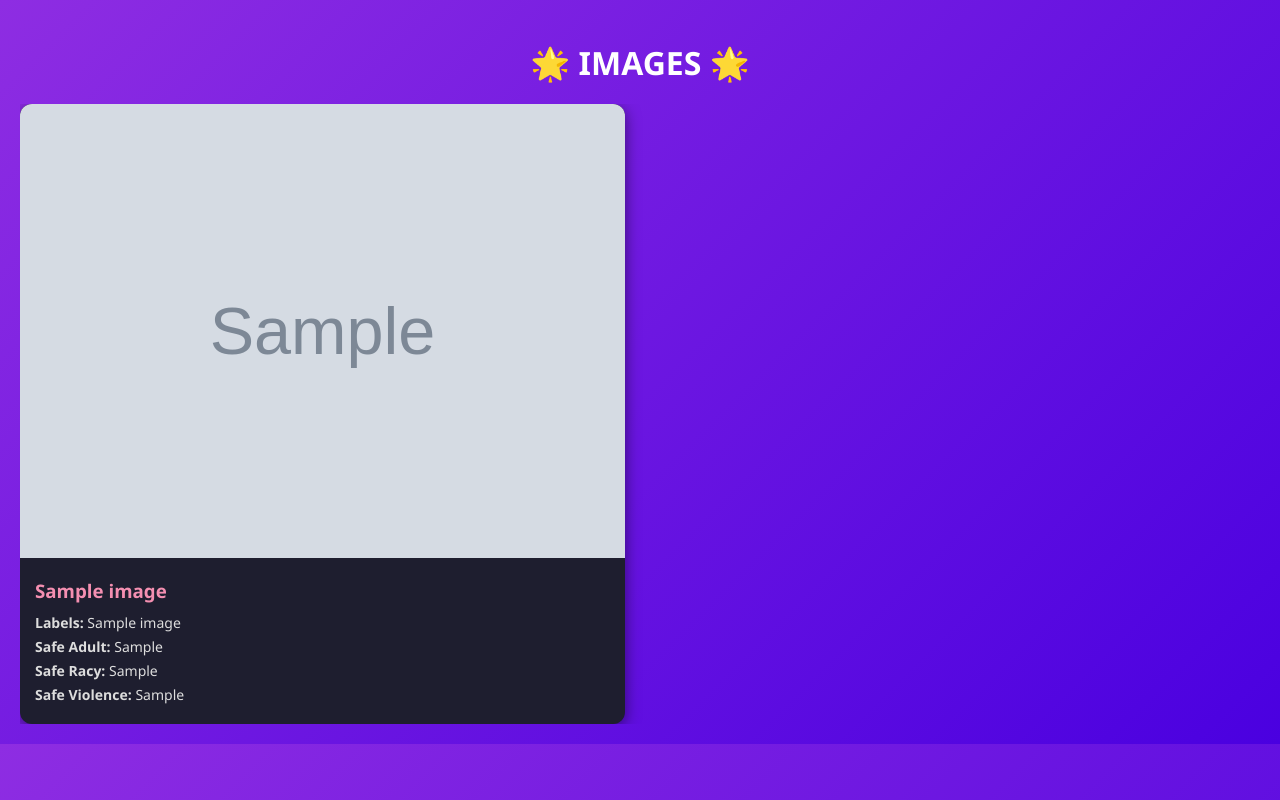
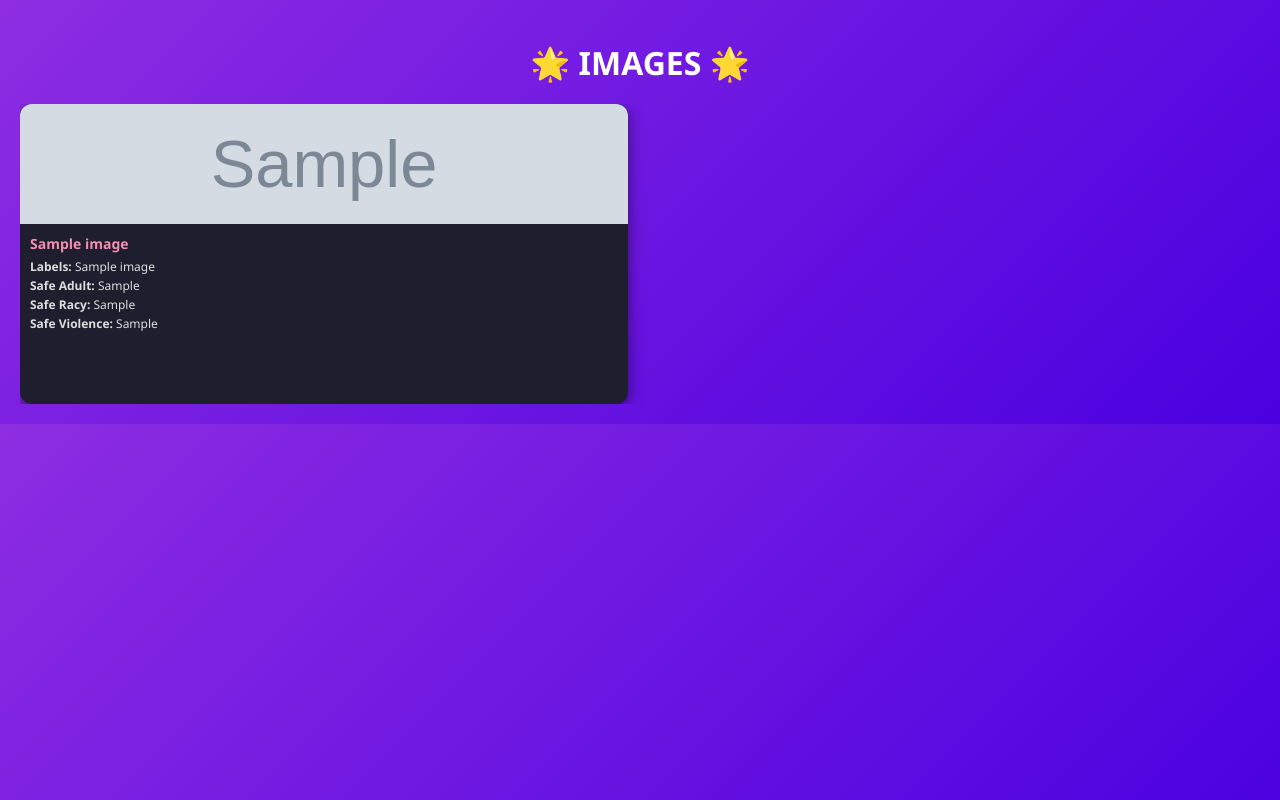
Before and after one commit to LauraC360/ImageSearch_WebApp, a Flask app: template templates/images.html in a window 1280 px wide. Run offline with Flask 3, Linux system fonts and the light colour scheme; the template is opened without the code that fills it: most values are stand-ins (such as "Sample title", 1, 10 or a date in 2020); grey boxes marked "Sample" are stand-in pictures.

Commit message:
fixed image size

```diff
--- a/templates/images.html
+++ b/templates/images.html
@@ -20,7 +20,7 @@
         .gallery {
             display: grid;
             grid-template-columns: repeat(2, 1fr);
-            gap: 20px;
+            gap: 15px;
             max-height: 80vh;
             overflow-y: auto;
             padding-right: 10px;
@@ -30,21 +30,27 @@
             border-radius: 12px;
             box-shadow: 0 4px 15px rgba(0,0,0,0.5);
             overflow: hidden;
+            height: 300px;
+            display: flex;
+            flex-direction: column;
         }
         .card img {
             width: 100%;
-            height: auto;
+            max-height: 120px;
+            object-fit: cover;
         }
         .card-content {
-            padding: 15px;
+            padding: 10px;
+            overflow-y: auto;
         }
         .card-content h3 {
-            margin: 0 0 10px;
+            margin: 0 0 5px;
             color: #f48fb1;
+            font-size: 14px;
         }
         .card-content p {
-            margin: 5px 0;
-            font-size: 14px;
+            margin: 2px 0;
+            font-size: 12px;
             color: #ddd;
         }
     </style>
```
Also changed, not shown: templates/search_results.html (+22 -7 lines).
